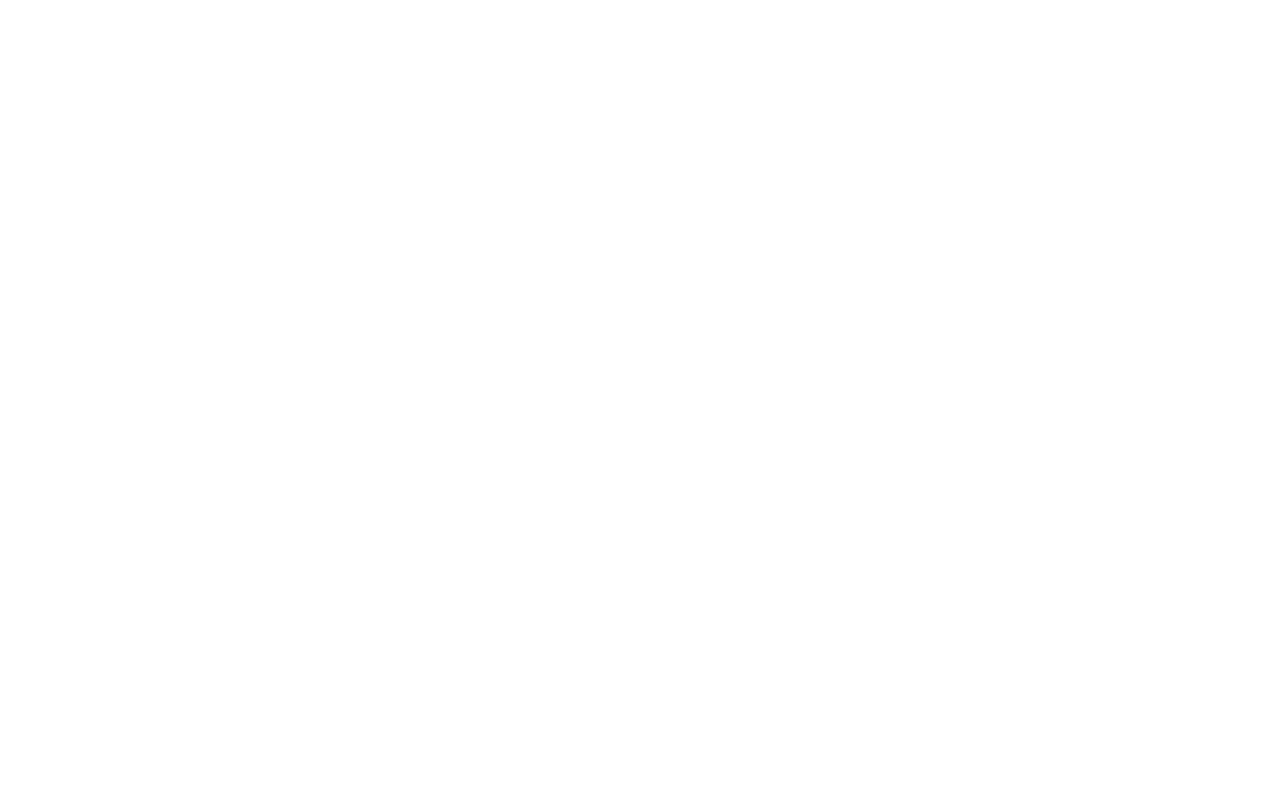
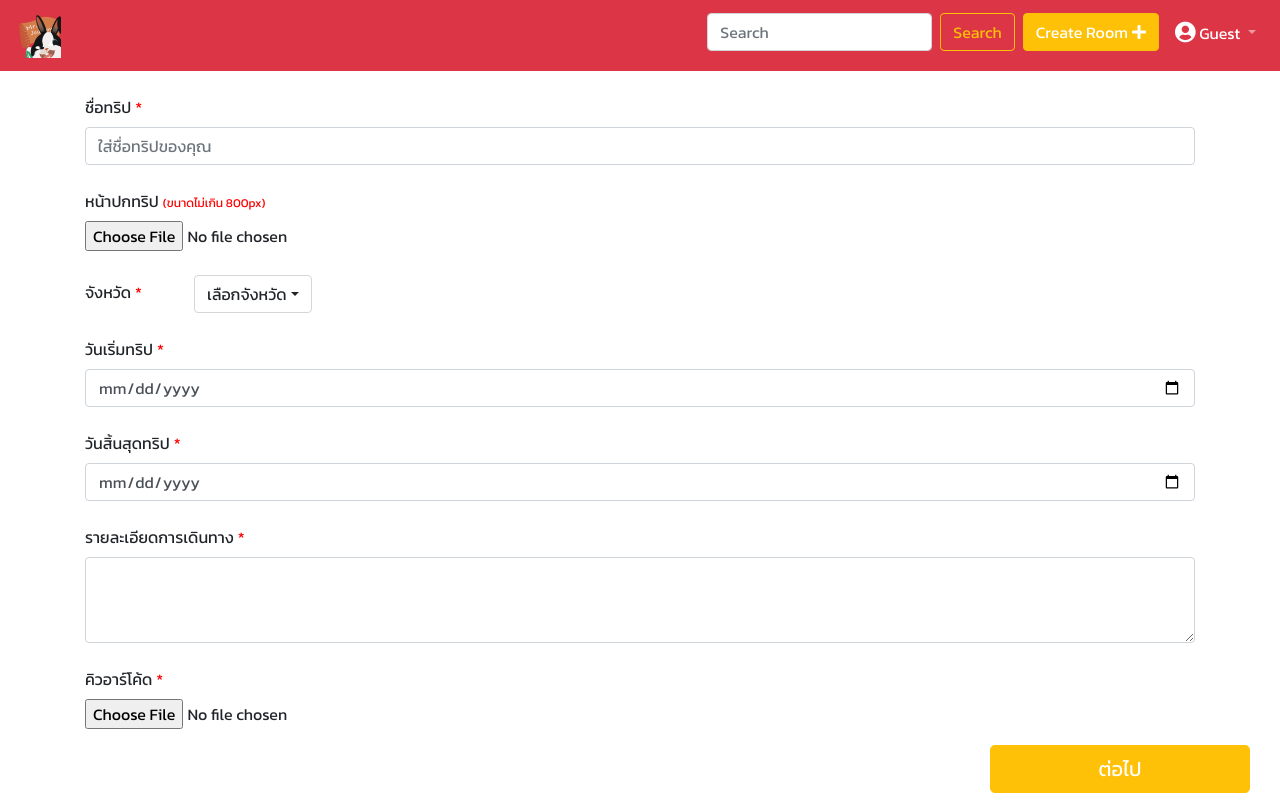
Before and after one commit to romncn/SeniorProject-MrJourney, a React (Create React App) app: page /CreateJoinRoom in a window 1280 px wide. Built offline with nearby package versions, Linux system fonts and the light colour scheme.

Commit message:
[UPDATE]CreateJoinRoom.js & [ADD]CreateRoomStep => Component for CreateJoinRoom

```diff
--- /dev/null
+++ b/src/components/CreateRoom/CreateRoomStep1.js
@@ -0,0 +1,71 @@
+import React from 'react';
+import { Link } from 'react-router';
+// import FooterTripPage from '../components/Footer/FooterTripPage';
+import FooterTripPage from '../../components/Footer/FooterTripPage'
+
+class CreateRoomStep1 extends React.Component {
+    render() {
+        return (
+            <div>
+                <div className="show-step-room">
+
+                </div>
+                <div className="create-room-form">
+                    <div className="container">
+                        <div class="pt-4">
+                            <label for="exampleInputEmail1">ชื่อทริป<span className="p-1" style={{ color: "red" }}>*</span></label>
+                            <input type="text" class="form-control" id="exampleInputEmail1" placeholder="ใส่ชื่อทริปของคุณ" />
+                        </div>
+                        <div class="pt-4">
+                            <label for="exampleInputEmail1">หน้าปกทริป<span className="p-1" style={{ color: "red",fontSize:"12px"}}>(ขนาดไม่เกิน 800px)</span></label>
+                            <input type="file" class="form-control-file" id="exampleInputEmail1" placeholder="ใส่ชื่อทริปของคุณ" />
+                        </div>
+                        <div class="pt-4">
+                            <label for="exampleInputEmail1" >จังหวัด<span className="p-1" style={{ color: "red" }}>*</span></label>
+                            <div class="btn-group pl-5">
+                                <button class="btn province-btn dropdown-toggle" type="button" id="dropdownMenuButton" data-toggle="dropdown" aria-haspopup="true" aria-expanded="false">
+                                    เลือกจังหวัด</button>
+                                <div class="dropdown-menu" aria-labelledby="dropdownMenuButton">
+                                    <a class="dropdown-item" href="#">กรุงเทพ</a>
+                                    <a class="dropdown-item" href="#">ระยอง</a>
+                                    <a class="dropdown-item" href="#">ชลบุรี</a>
+                                </div>
+                            </div>
+                        </div>
+                        <div class="pt-4">
+                            <label for="exampleInputEmail1">วันเริ่มทริป<span className="p-1" style={{ color: "red" }}>*</span></label>
+                            <input type="date" class="form-control" id="exampleInputEmail1" />
+                        </div>
+                        <div class="pt-4">
+                            <label for="exampleInputEmail1">วันสิ้นสุดทริป<span className="p-1" style={{ color: "red" }}>*</span></label>
+                            <input type="date" class="form-control" id="exampleInputEmail1" />
+                        </div>
+                        <div class="pt-4">
+                            <label for="exampleInputEmail1">รายละเอียดการเดินทาง<span className="p-1" style={{ color: "red" }}>*</span></label>
+                            <textarea class="form-control" id="exampleFormControlTextarea1" rows="3"></textarea>
+                        </div>
+                        <div class="pt-4">
+                            <label for="exampleInputEmail1">คิวอาร์โค้ด<span className="p-1" style={{ color: "red"}}>*</span></label>
+                            <input type="file" class="form-control-file" id="exampleInputEmail1" placeholder="ใส่ชื่อทริปของคุณ" />
+                        </div>
+
+                    </div>
+                </div>
+                <div className="button-create-room">
+                    <div className="col-12">
+                        <div className="row">
+                            <div className="col-9"></div>
+                            <div className="col-3 float-right">
+                                <Link to="/CreateTrip" >
+                                    <FooterTripPage footertext={"ต่อไป"}></FooterTripPage>
+                                </Link>
+                            </div>
+                        </div>
+                    </div>
+                </div>
+            </div>
+        )
+    }
+}
+
+export default CreateRoomStep1;
--- a/src/index.js
+++ b/src/index.js
@@ -6,6 +6,7 @@
 import CreateTripFinished from './linepage/CreateTripFinished';
 import CreateTripPerDay from './linepage/CreateTripPerDay';
 import Home from './webpage/Home';
+import CreateJoinRoom from './webpage/CreateJoinRoom';
 import Profile from './webpage/Profile';
 
 
@@ -20,6 +21,7 @@
         <Route path="/CreateTrip" component={CreateTrip}/>
         <Route path="/CreateTripFinished" component={CreateTripFinished}/>
         <Route path="/CreateTripPerDay" component={CreateTripPerDay}/>
+        <Route path="/CreateJoinRoom" component={CreateJoinRoom}/>
         <Route path="/Home" component={Home}/>
         <Route path="/Profile" component={Profile}/>
 
--- a/src/webpage/CreateJoinRoom.js
+++ b/src/webpage/CreateJoinRoom.js
@@ -0,0 +1,24 @@
+import React from 'react';
+import NavWebPage from '../components/Nav/NavWebPage';
+import '../static/css/App.css';
+import { Link } from 'react-router';
+import CreateRoomStep1 from '../components/CreateRoom/CreateRoomStep1';
+
+class CreateJoinRoom extends React.Component {
+    render() {
+        return (
+            <div className="flex-wrapper">
+                <div className="top-page">
+                    <NavWebPage></NavWebPage>
+                    <CreateRoomStep1></CreateRoomStep1>
+                </div>
+                <div className="buttom-page">
+
+                </div>
+
+            </div>
+        )
+    }
+}
+
+export default CreateJoinRoom;
```
Also changed, not shown: src/components/CreateRoom/CreateRoomStep2.js (added), src/components/CreateRoom/CreateRoomStep3.js (added).
